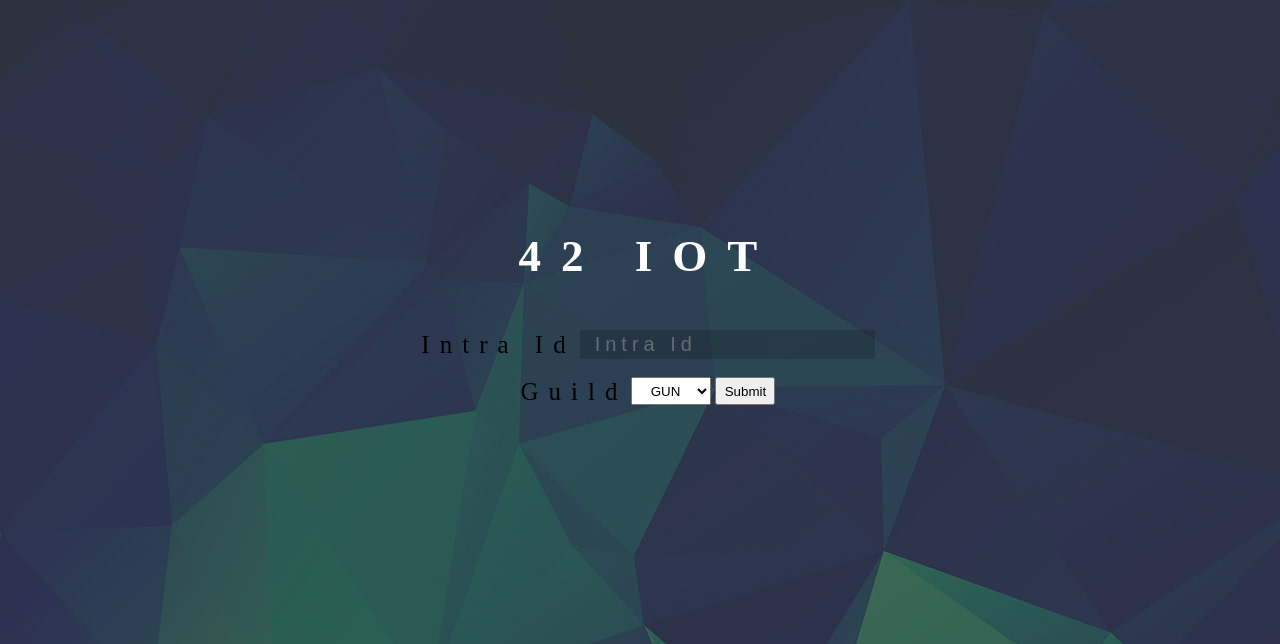
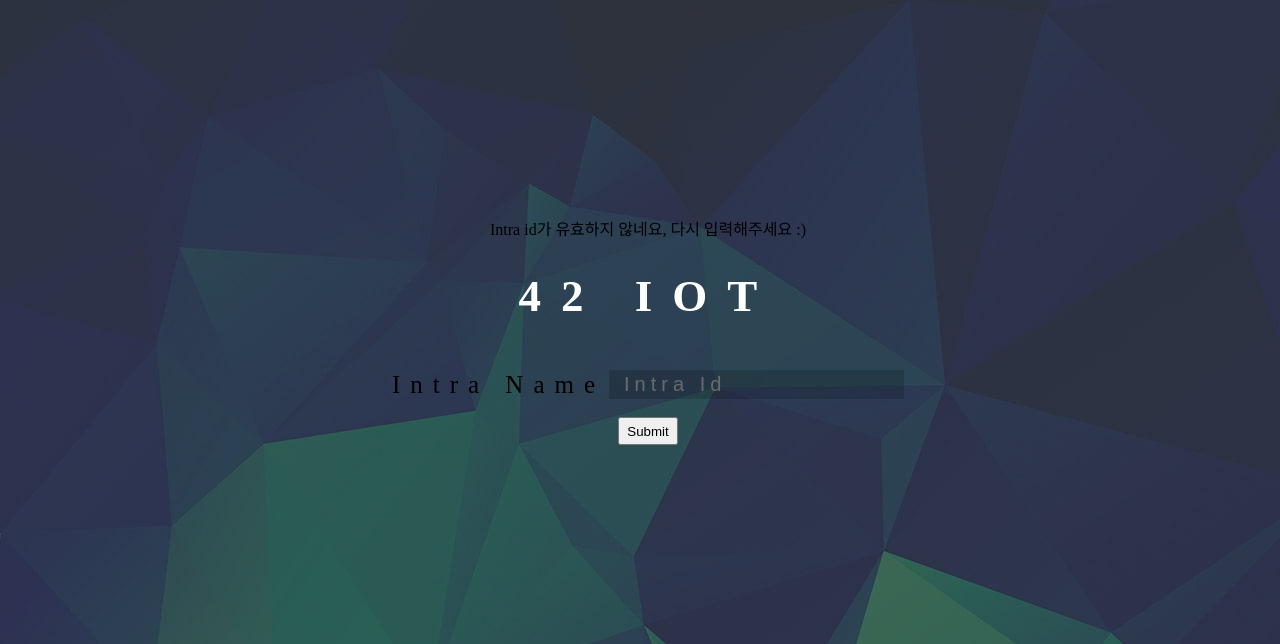
Before and after one commit to myeong01/42iot_ot_, a Flask app: page /print in a window 1280 px wide. Shown: the top 644 px of the page. Run offline with Flask 2, Linux system fonts and the light colour scheme.

Commit message:
intra 네임만 입력하도록 수정

```diff
--- a/templates/index.html
+++ b/templates/index.html
@@ -35,17 +35,13 @@
 	<body>
 		<form action="http://localhost:5000/print">
 			<div>
+				{% if invalid_name %}
+					<p>Intra id가 유효하지 않네요, 다시 입력해주세요 :)</p>
+				{% endif %}
 				<h1>42 IOT</h1>
 				<br/>
-					<lable for="id">Intra Id</lable>
-					<input type="text" placeholder="Intra Id" name="id" style="border: none; background-color: rgba(0, 0, 0, 0.2); opacity: 0.8; color: white; padding: 2px 15px; height: 25px; font-size: 20px; vertical-align: middle; letter-spacing: 5px;"><br><br>
-					<lable for="guild">Guild</lable>
-					<select name = "guild" style="text-align: center; width: 80px; height: 28px;">
-						<option value="GUN">GUN</option>
-						<option value="GON">GON</option>
-						<option value="GAM">GAM</option>
-						<option value="LEE">LEE</option>
-					</select>
+					<lable for="name">Intra Name</lable>
+					<input type="text" placeholder="Intra Id" name="name" style="border: none; background-color: rgba(0, 0, 0, 0.2); opacity: 0.8; color: white; padding: 2px 15px; height: 25px; font-size: 20px; vertical-align: middle; letter-spacing: 5px;"><br><br>
 					<input type="submit" style="width: 60px; height: 28px;">
 			</div>
 		</form>
```
